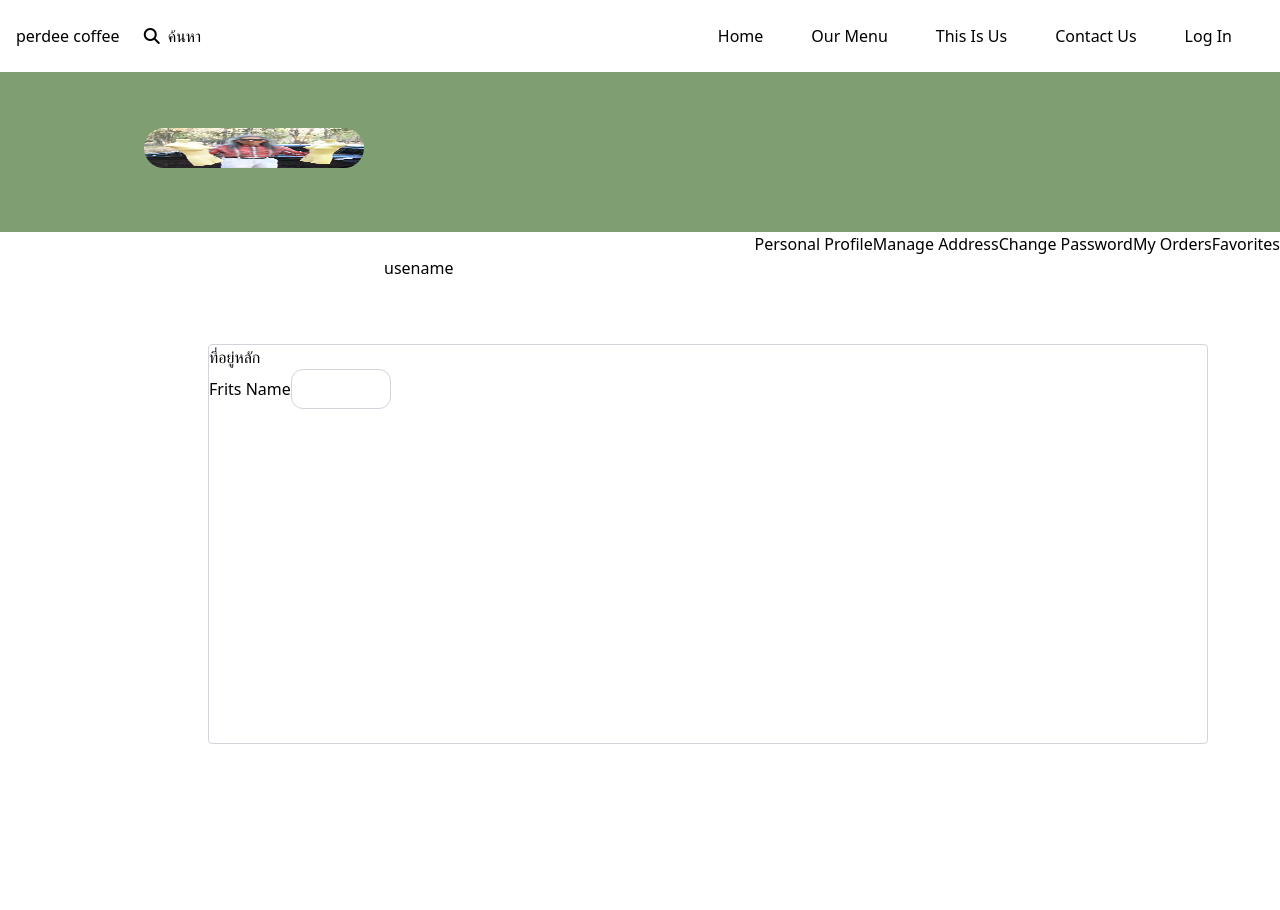
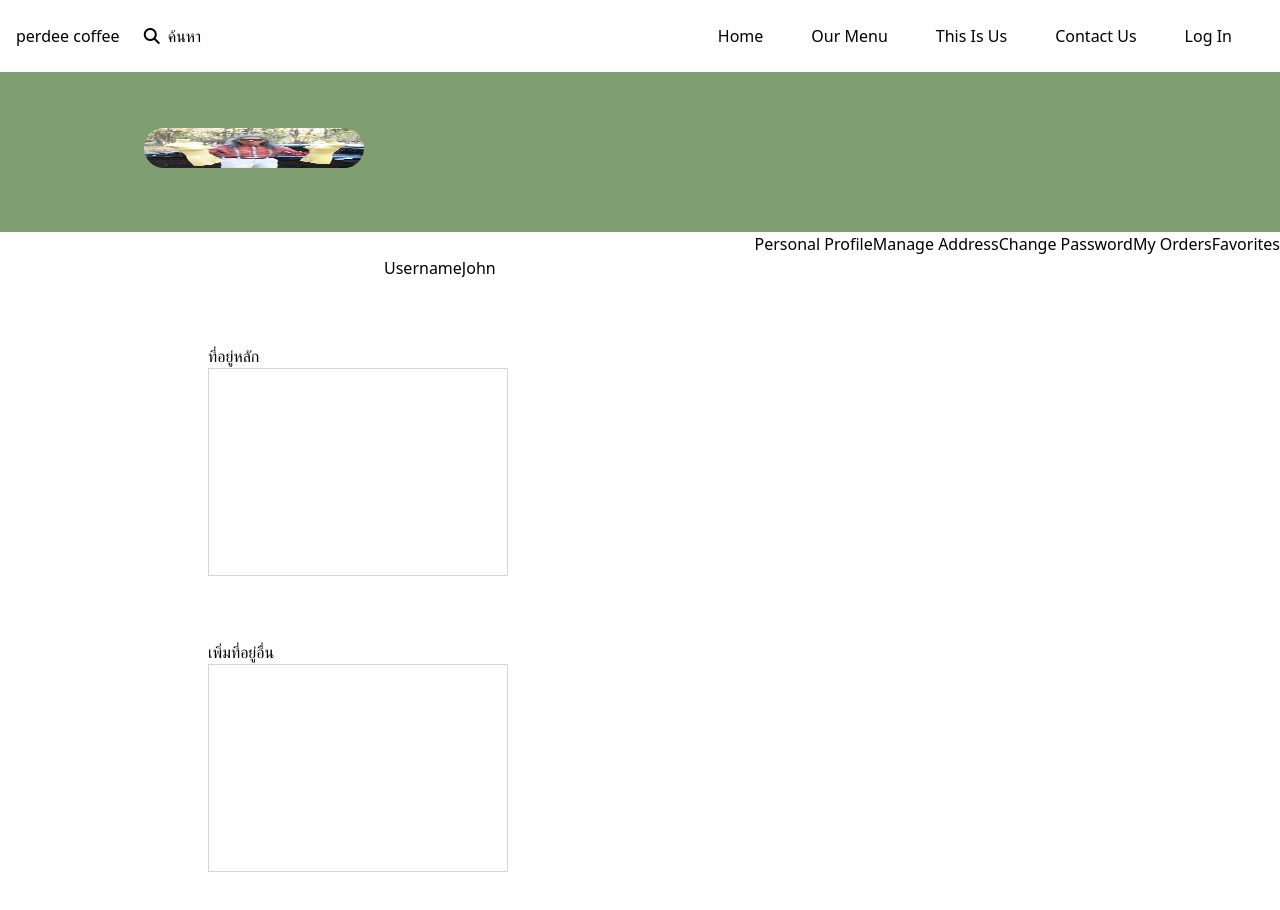
Before and after one commit to 9OAT0/Front-req, a Nuxt app: page /Address in a window 1280 px wide. Shown: the top 910 px of the page. Before the commit the page ends 808 px from the top, so only its background shows below. Built offline with nearby package versions, Linux system fonts and the light colour scheme.

Commit message:
29/2/2567

```diff
--- a/pages/Address.vue
+++ b/pages/Address.vue
@@ -60,13 +60,19 @@
       <a href="#">Favorites</a>
     </div>
     <div class="text-left mx-96">
-     usename
+      <label for="fname">Username</label>
+      <input type="text" id="fname" name="fname" value="John">
     </div>
-    <div class="text-left mx-52 my-16 border border-gray-300 rounded h-[400px] w-[1000px] ">
+    <div class="text-left mx-52 my-16 ">
       ที่อยู่หลัก
       <form>
-      <label for="tel ">Frits Name</label>
-      <input type="text" id ="tel" class="text-black border border-gray-300 rounded-xl w-[100px] h-10">
+      <input type="text" id ="tel" class="text-black border border-gray-300 rounded-t-none w-[300px] h-52">
+      </form>
+    </div>
+    <div class="text-left mx-52 my-16 ">
+      เพิ่มที่อยู่อื่น
+      <form>
+      <input type="text" id ="tel" class="text-black border border-gray-300 rounded-t-none w-[300px] h-52">
       </form>
     </div>
 
--- a/pages/Favorites.vue
+++ b/pages/Favorites.vue
@@ -60,7 +60,8 @@
     <a href="My Orders">My Orders</a>
     <a href="Favorites">Favorites</a>
   </div>
-  <div class="text-center my-40">
-    ที่กดชอบไว้อะ
-  </div>
+  <div class="text-left mx-96">
+      <label for="fname">Username</label>
+      <input type="text" id="fname" name="fname" value="John">
+    </div>
 </template>
--- a/pages/My Orders.vue
+++ b/pages/My Orders.vue
@@ -60,8 +60,9 @@
    <a href="My Orders">My Orders</a>
    <a href="Favorites">Favorites</a>
  </div>
- <div class="text-center my-32">
-      หน้าออเดอร์นะจ๊ะๆๆๆ
- </div>
+   <div class="text-left mx-96">
+      <label for="fname">Username</label>
+      <input type="text" id="fname" name="fname" value="John">
+   </div>
 
 </template>
--- a/pages/pages2.vue
+++ b/pages/pages2.vue
@@ -60,6 +60,10 @@
     <a href="My Orders">My Orders</a>
     <a href="Favorites">Favorites</a>
   </div>
+  <div class="text-left mx-96">
+      <label for="fname">Username</label>
+      <input type="text" id="fname" name="fname" value="John">
+    </div>
   <div class="">
   <div class="container mx-auto h-full flex item-center gap-4">
     <div class="w-1/3 flex flex-col justify-center items-center">
@@ -73,7 +77,7 @@
             <form action="">
               <label for="birthday">Birthday:</label>
               <input type="date" id="birthday" class="text-notthesamegreen" name="birthday">
-              <input type="submit">
+              <input type="submit" value="Submit">
             </form>
             </div>
           </div>
```
